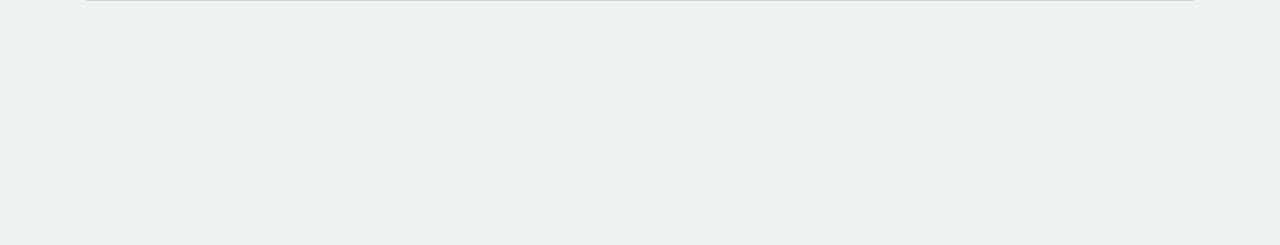
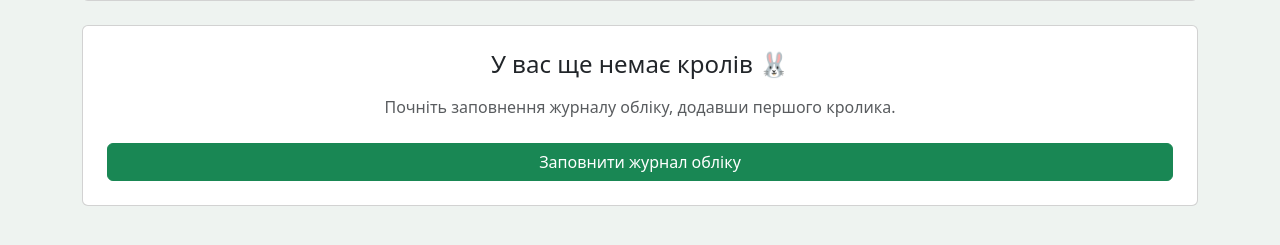
Before and after one commit to kaur-ua/Rabbitfarm, a Django app: page /farms/ in a window 1280 px wide. Shown: the part 307-552 px from the top of the page. Run offline with Django 5.2, Linux system fonts and the light colour scheme; the visitor is signed in with stand-in values (Sample User, id 1); data that the repository does not hold is empty.

Commit message:
Improve onboarding and rabbit form UX

```diff
--- a/farms/views.py
+++ b/farms/views.py
@@ -15,7 +15,7 @@ def create_farm(request):
             farm = form.save(commit=False)
             farm.owner = request.user
             farm.save()
-            return redirect("home")
+            return redirect("farm_page")
     else:
         form = FarmForm()
 
--- a/templates/farms/farm_page.html
+++ b/templates/farms/farm_page.html
@@ -25,7 +25,24 @@
             </a>
         </div>
     </div>
+</div>
+{% if not farm.rabbits.exists %}
+
+<div class="card p-4 mt-4 text-center">
+
+    <h4 class="mb-3">У вас ще немає кролів 🐰</h4>
+
+    <p class="text-muted">
+        Почніть заповнення журналу обліку, додавши першого кролика.
+    </p>
+
+    <a href="{% url 'rabbit_list' %}" class="btn btn-success mt-2">
+        Заповнити журнал обліку
+    </a>
 
 </div>
 
+{% endif %}
+
+
 {% endblock %}
```
Also changed, not shown: rabbits/forms.py (+12 -0 lines), rabbits/models.py (+9 -0 lines), events/migrations/0007_alter_event_event_type.py (added), rabbits/migrations/0014_rabbit_father_manual_rabbit_mother_manual.py (added).
